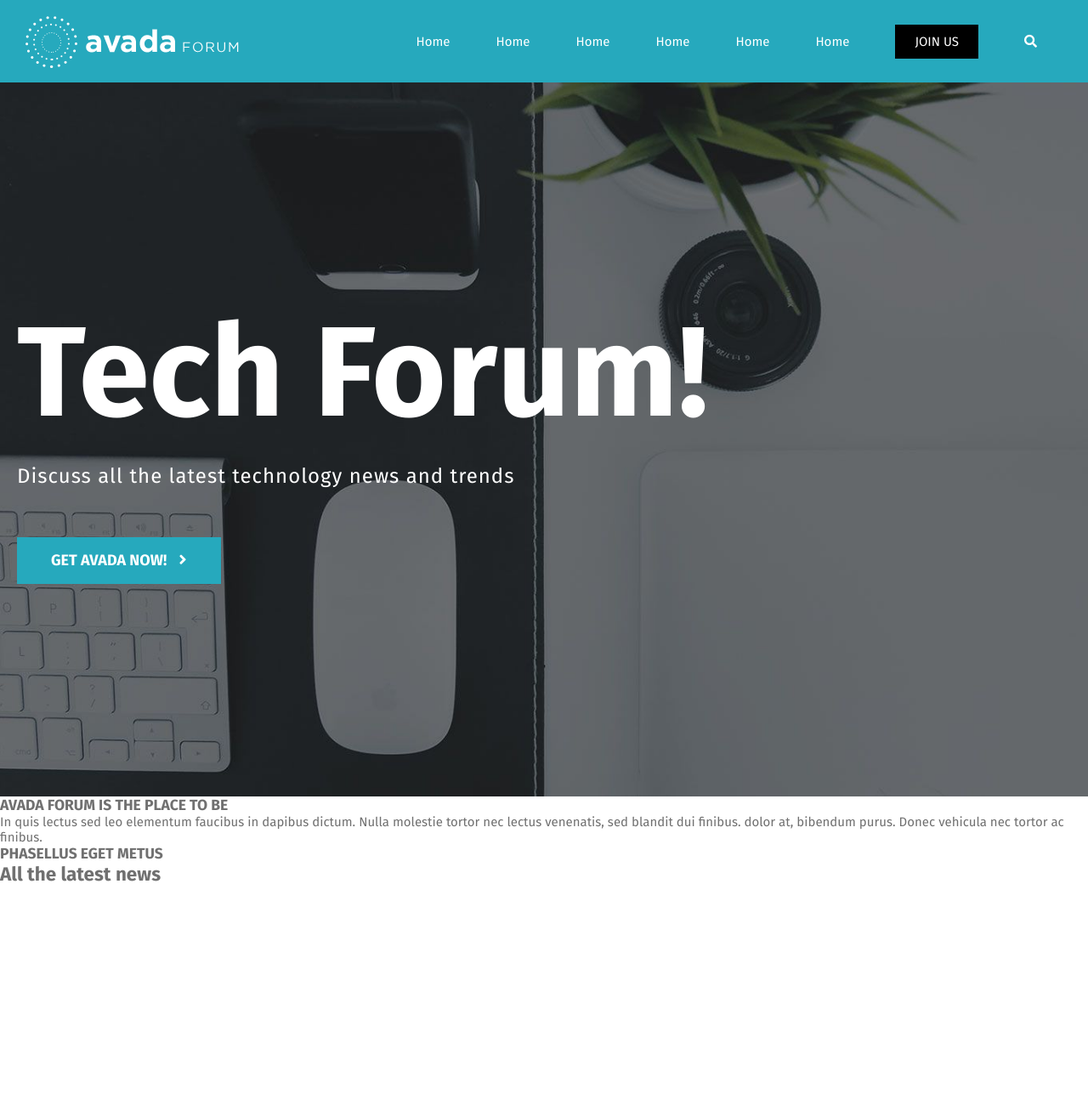
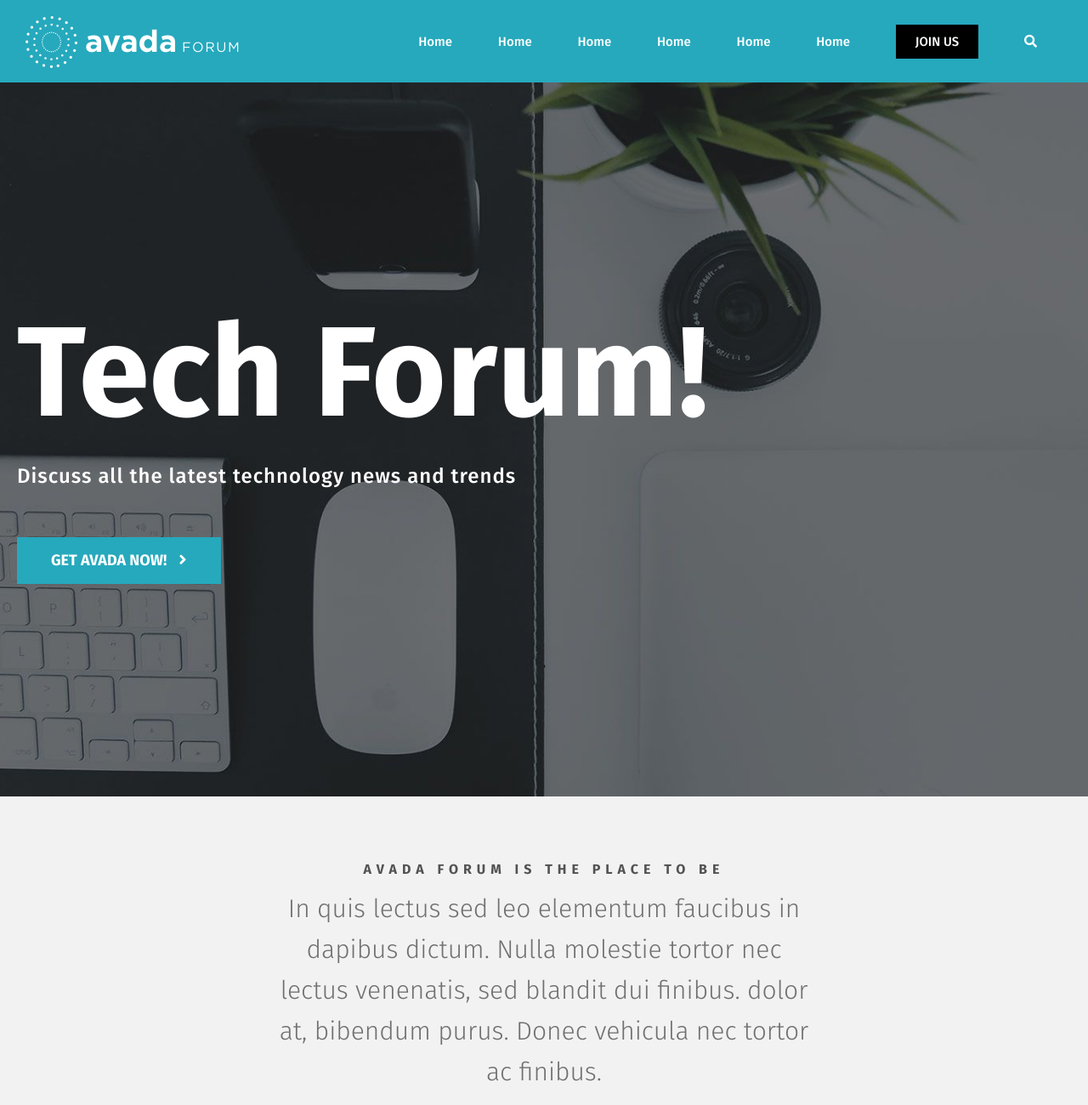
Before and after one commit to 0d1n92/proj-html-vuejs, a website: page index.html in a window 1280 px wide. Shown: the top 1300 px of the page at 85% size. Before the commit the page ends 1042 px from the top, so only its background shows below. Drawn offline with nearby package versions, Linux system fonts and the light colour scheme.

Commit message:
start main css section description

```diff
--- a/index.html
+++ b/index.html
@@ -8,7 +8,7 @@
     <link rel="stylesheet" href="https://use.fontawesome.com/releases/v5.15.1/css/all.css" integrity="sha384-vp86vTRFVJgpjF9jiIGPEEqYqlDwgyBgEF109VFjmqGmIY/Y4HV4d3Gp2irVfcrp" crossorigin="anonymous">
     <!-- font google -->
     <link rel="preconnect" href="https://fonts.gstatic.com">
-    <link href="https://fonts.googleapis.com/css2?family=Fira+Sans:ital,wght@0,400;0,500;0,700;1,400;1,500;1,700&display=swap" rel="stylesheet">
+    <link href="https://fonts.googleapis.com/css2?family=Fira+Sans:ital,wght@0,300,0,400;0,500;0,700;1,400;1,500;1,700&display=swap" rel="stylesheet">
     <!-- cdn vue help -->
     <script src="https://cdn.jsdelivr.net/npm/vue@2/dist/vue.js"></script>
   </head>
@@ -16,7 +16,7 @@
     <header>
       <div class="margin_auto container_1240">
         <div id="header_left" class="float_left">
-          <div id="header_logo"><a href=""><img id="logo" src="img/logo.png" alt=""></a></div>
+          <div id="header_logo"><a href=""><img id="logo" src="img/logo-2x.png" alt=""></a></div>
         </div>
         <div id="header_right" class="float_right">
           <nav id="main_menu">
@@ -44,12 +44,11 @@
       </div>
     </div>
     <main>
-      <section id="description">
-        <h3>AVADA FORUM IS THE PLACE TO BE</h3>
+      <section id="description_site">
+        <h3 class="sub">AVADA FORUM IS THE PLACE TO BE</h3>
         <p>
           In quis lectus sed leo elementum faucibus in dapibus dictum. Nulla molestie tortor nec lectus venenatis, sed blandit dui finibus. dolor at, bibendum purus. Donec vehicula nec tortor ac finibus.
         </p>
-
       </section>
       <section id="news">
         <h3>PHASELLUS EGET METUS</h3>
--- a/src/partials/_common.scss
+++ b/src/partials/_common.scss
@@ -44,6 +44,7 @@
 .container_#{$maxWidthPage} {
   //dovrebbe essere 1260px
   width: #{$maxWidthPage}+"px";
+  height: 100%;
 }
 
 .float_left {
--- a/src/partials/_header.scss
+++ b/src/partials/_header.scss
@@ -16,6 +16,8 @@
       }
       img#logo {
         vertical-align: middle;
+        max-height: 61px;
+        height: auto;
       }
     }
     ul#items_main_menu {
--- a/src/partials/_main.scss
+++ b/src/partials/_main.scss
@@ -0,0 +1,21 @@
+// section description
+section#description_site {
+  background-color: #f2f2f2;
+  text-align: center;
+  display: flex;
+  flex-direction: column;
+  align-items: center;
+  padding: 5% 25%;
+  h3.sub {
+    color: #525252;
+    @include subTitleH3;
+
+  }
+  p {
+    font-size: 30px;
+    font-weight: 300;
+    line-height: 48px;
+    color: #707070;
+  }
+}
+// section description-CLOSE
--- a/src/partials/_variables.scss
+++ b/src/partials/_variables.scss
@@ -21,3 +21,11 @@
   vertical-align: middle;
   transform: translateY(-50%);
 }
+
+@mixin subTitleH3 {
+  font-size: 16px;
+  line-height: 44px;
+  font-weight: 500px;
+  letter-spacing: 6px;
+  font-stretch: 100%;
+}
```
Also changed, not shown: css/style.css.
